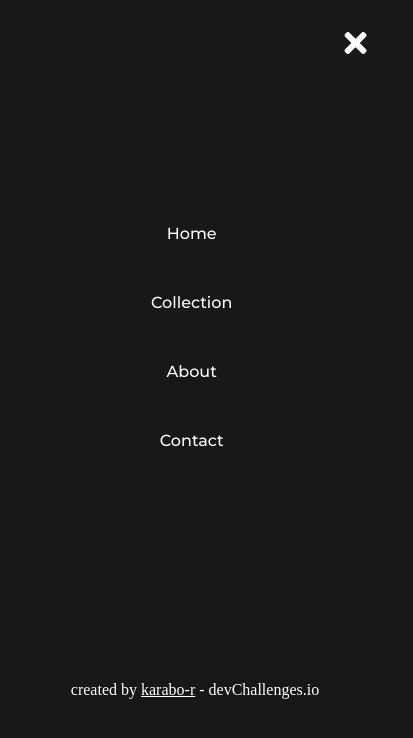
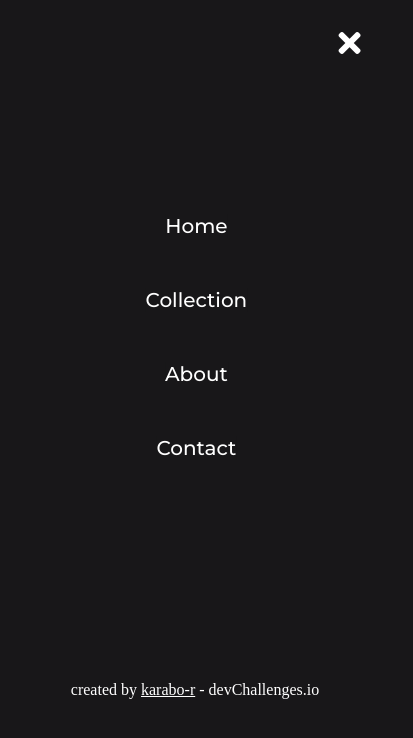
Before and after one commit to karabo-r/interior-consultant, a plain HTML site: page index.html in a window 390 px wide. Both pictures are taken after a click on the icon 352 px from the left and 61 px from the top of the page. Shown: the whole page, 413 px wide, since content can reach past the window. Drawn offline with nearby package versions, Linux system fonts and the light colour scheme.

Commit message:
center nav in mobile display

```diff
--- a/style.css
+++ b/style.css
@@ -173,24 +173,22 @@ button:hover {
 
 @media screen and (max-width: 500px) {
   nav {
-    transform: translate(110px, 100px);
-    align-content: center;
-    align-items: center;
+    transform: translate(8%, 100px);
     visibility: hidden;
+    overflow-x: hidden;
     height: 500px;
-    padding: 0;
-    margin: 0;
+    margin: auto;
+    width: 100%;
   }
   .nav-links {
-    margin-left: -15px;
+    display: block;
+    padding: 0;
     text-align: center;
-    display: block;
-    margin: auto;
+    font-size: 20px;
   }
 
   .nav-link {
     margin-bottom: 50px;
-    transform: translatex(-10%);
   }
 
   .logo {
@@ -203,17 +201,19 @@ button:hover {
   }
   .fa-times {
     display: none;
+    position: absolute;
   }
   main {
+    grid-template-rows: 50% 50%;
     transform: translateY(90px);
     display: grid !important;
-    grid-template-rows: 50% 50%;
+    overflow: hidden;
     height: 680px;
     width: 100%;
   }
   .text-section {
+    transform: translatey(-90px);
     width: 100%;
-    transform: translatey(-90px);
     height: 100%;
   }
   .text-section p {
@@ -247,4 +247,6 @@ button:hover {
     transform: translateY(-15px);
     display: none;
   }
+  a {
+  }
 }
```
